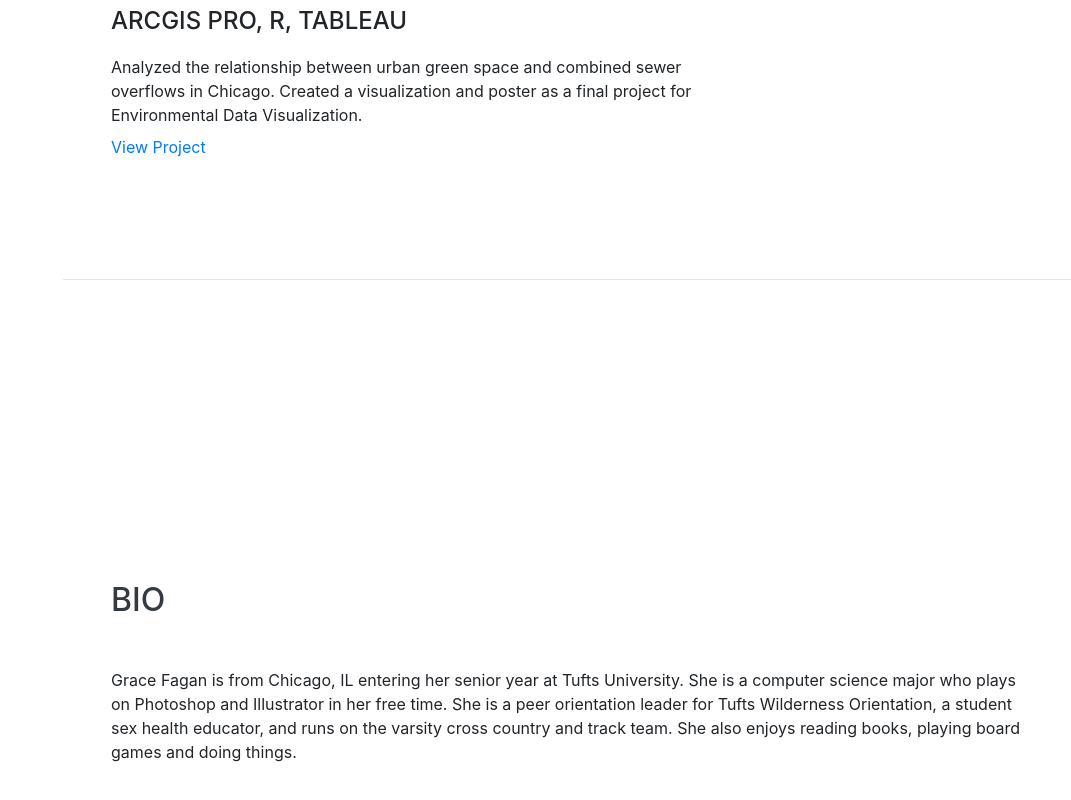
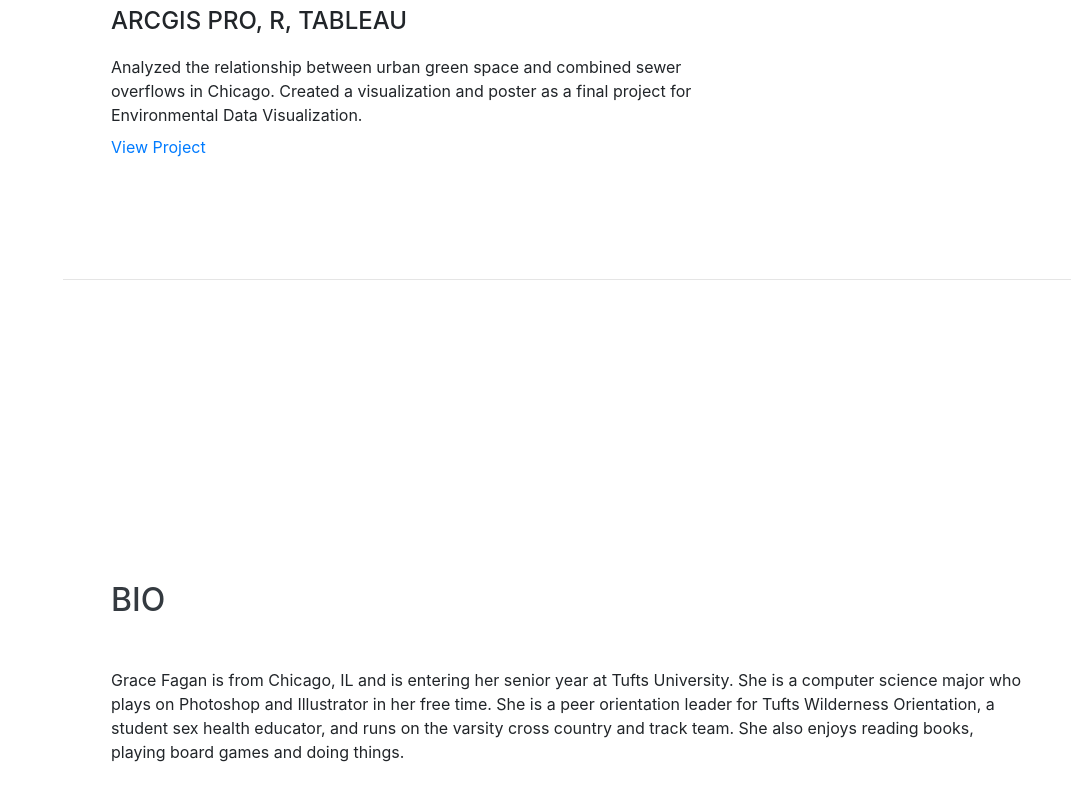
Before and after one commit to gracefagan/gracefagan.github.io, a website with bundled scripts: page index.html in a window 1280 px wide. Shown: the part 5359-6159 px from the top of the page, without its empty margins (209-1280 px from the left). Built offline with nearby package versions, Linux system fonts and the light colour scheme; a web font is replaced by a local one.

Commit message:
edit bio

```diff
--- a/index.html
+++ b/index.html
@@ -358,7 +358,7 @@
     <section class="resume-section p-3 p-lg-5 d-flex align-items-center" id="bio">
       <div class="w-100">
         <h2 class="mb-5">Bio</h2>
-        <p>Grace Fagan is from Chicago, IL entering her senior year at Tufts University. She is a computer science major who plays on Photoshop and Illustrator in her free time. She is a peer orientation leader for Tufts Wilderness Orientation, a student sex health educator, and runs on the varsity cross country and track team. She also enjoys reading books, playing board games and doing things. </p>
+        <p>Grace Fagan is from Chicago, IL and is entering her senior year at Tufts University. She is a computer science major who plays on Photoshop and Illustrator in her free time. She is a peer orientation leader for Tufts Wilderness Orientation, a student sex health educator, and runs on the varsity cross country and track team. She also enjoys reading books, playing board games and doing things. </p>
       </div>
     </section>
 
```
